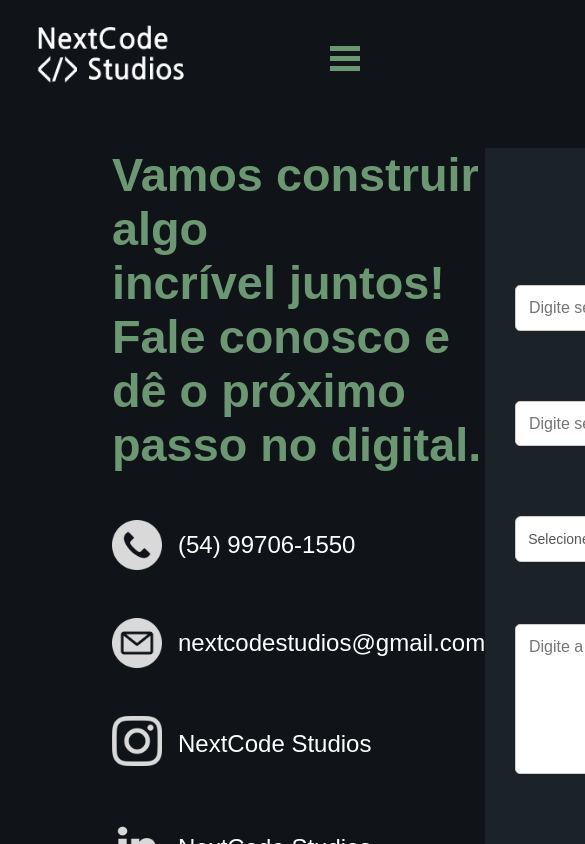
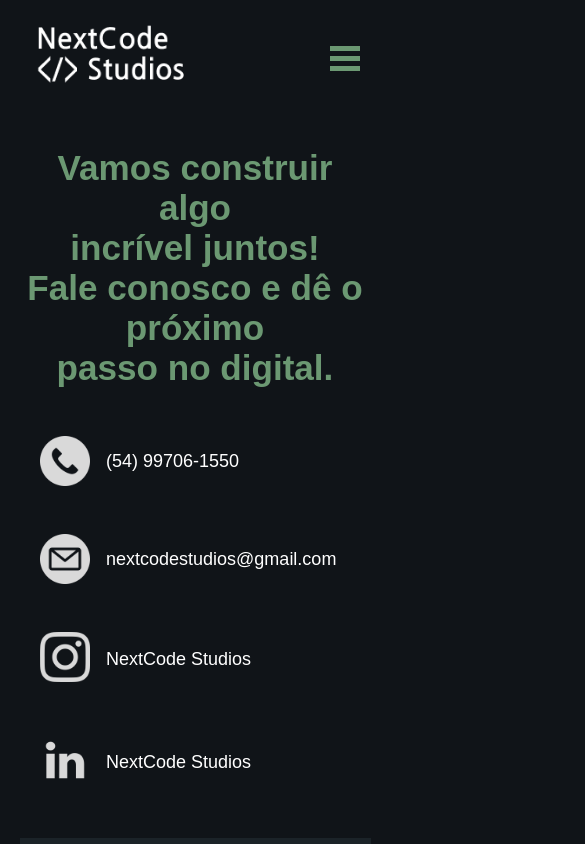
Before and after one commit to GabrielCruz187/portifolio-nextstudio, a Next.js app in the folder portfolio/: page /contato in a window 390 px wide. Shown: the top 844 px of the page, 585 px wide, since content can reach past the window. Built offline with nearby package versions, Linux system fonts and the light colour scheme.

Commit message:
Finalização do portfolio

```diff
--- a/portfolio/next.config.ts
+++ b/portfolio/next.config.ts
@@ -1,8 +1,11 @@
-import type { NextConfig } from "next";
+import type { NextConfig } from 'next';
 
 const nextConfig: NextConfig = {
-  /* config options here */
   reactStrictMode: true,
+  i18n: {
+    locales: ['pt-BR', 'en'],
+    defaultLocale: 'pt-BR',
+  },
 };
 
 export default nextConfig;
--- a/portfolio/src/pages/_app.tsx
+++ b/portfolio/src/pages/_app.tsx
@@ -1,12 +1,21 @@
-import type { AppProps } from 'next/app';
+import { AppProps } from 'next/app';
 import Layout from '@/components/Layout';
 import '@/styles/globals.css';
+import { useRouter } from 'next/router';
+import Head from 'next/head';
 
 function MyApp({ Component, pageProps }: AppProps) {
+  const { locale } = useRouter();
+
   return (
-    <Layout>
-      <Component {...pageProps} />
-    </Layout>
+    <>
+      <Head>
+        <html lang={locale || 'pt-BR'} />
+      </Head>
+      <Layout>
+        <Component {...pageProps} />
+      </Layout>
+    </>
   );
 }
 
--- a/portfolio/src/pages/contato.tsx
+++ b/portfolio/src/pages/contato.tsx
@@ -32,6 +32,9 @@
                 passo no digital.
             </h3>
         </div>
+
+        {/* Agrupando Chamada e Email */}
+        <div className="ContatoInfo">
             <div className="Chamada">
                 <img src="phone-call.png" alt="Ícone de chamada" className="IconeContato" />
                 <p className="TextoContato">(54) 99706-1550</p>
@@ -40,6 +43,10 @@
                 <img src="email.png" alt="Ícone de Email" className="IconeContato" />
                 <p className="TextoContato">nextcodestudios@gmail.com</p>
             </div>
+        </div>
+
+        {/* Agrupando Instagram e LinkedIn */}
+        <div className="RedesSociais">
             <div className="Instagram">
                 <a href="https://www.instagram.com/eduardo_menegazzo_/" target="_blank" rel="noopener noreferrer">
                     <img src="/instagram.png" alt="Instagram" className="IconeContato" />
@@ -51,6 +58,7 @@
                     <img src="/linkedin.png" alt="LinkedIn" className="IconeContato" />
                 </a>
                 <p className="TextoContato">NextCode Studios</p>
+            </div>
         </div>
     </div>
 
@@ -164,7 +172,7 @@
                                 placeholder="Digite a sua mensagem para nós"
                             />
                         </div>
-                        <button type="submit">Enviar</button>
+                        <button type="submit" className="BotaoContato">Enviar</button>
                     </form>
                 </div>
             </div>
--- a/portfolio/src/styles/SobreNos.css
+++ b/portfolio/src/styles/SobreNos.css
@@ -105,7 +105,7 @@
     }
 
     .TituloSobreNos {
-        margin-left: 0rem;
+        margin-left: 20px;
         font-size: 30px;
     }
 
@@ -113,8 +113,8 @@
         margin-left: 0rem;
         font-size: 20px;
         margin-top: 2rem;
-        margin-left: 20px;
-        margin-right: 20px;
+        margin-left: 15px;
+        margin-right: 15px;
     }
 
     .macbook img {
--- a/portfolio/src/styles/contato.css
+++ b/portfolio/src/styles/contato.css
@@ -153,3 +153,129 @@
     color: white;
     cursor: pointer;
 }
+
+.BotaoContato {
+    background-color: #094D29;
+    color: white;
+    padding: 15px 35px;
+    border: none;
+    border-radius: 5px;
+    font-size: 16px;
+    cursor: pointer;
+    transition: background-color 0.3s;
+    white-space: nowrap;
+}
+
+.BotaoContato:hover {
+    background-color: #083F22;
+}
+
+@media (max-width: 1280px) {
+    .TituloContato {
+        margin-left: 5.5rem;
+    }
+
+    .FormularioContato {
+        text-align: center;
+        width: 600px;
+        height: 760px;
+        margin-right: 5rem;
+    }
+
+    .Chamada, .Email, .Instagram, .Linkedin {
+        margin-left: 5.5rem;
+    }
+}
+
+@media (max-width: 1080px) {
+    .Contato {
+        display: flex;
+        flex-direction: column;
+        align-items: center;
+    }
+
+    .TituloContato {
+        text-align: center;
+        margin-left: 0rem;
+    }
+
+    .FormularioContato {
+        text-align: center;
+        width: 90%;
+        margin: 2rem auto;
+        height: auto;
+    }
+
+    .ContatoInfo, .RedesSociais {
+        display: flex;
+        flex-direction: column;
+        align-items: center;
+        justify-content: center;
+    }
+
+    .ContatoInfo, .RedesSociais {
+        flex-direction: row;
+    }
+
+    .Chamada, .Email, .Instagram, .Linkedin {
+        margin-left: 2rem;
+    }
+}
+
+@media (max-width: 510px) {
+    .TituloContato {
+        font-size: 30px;
+        margin-bottom: 3rem;
+        margin-left: 20px;
+        margin-right: 20px;
+    }
+
+    .ContatoInfo, .RedesSociais {
+        flex-direction: column;
+        align-items: flex-start;
+        margin-left: 40px;
+    }
+
+    .Chamada, .Email, .Instagram, .Linkedin {
+        margin-left: 0rem;
+        font-size: 18px;
+    }
+
+    .FormularioContato {
+        margin-top: 0rem;
+    }
+
+    .TituloForm {
+        color: #6B9872;
+        font-size: 30px;
+        margin-bottom: 2rem;
+    }
+
+    .CampoFormulario input, .CampoFormulario textarea {
+        width: 100%;
+        padding: 0.8rem;
+        font-size: 1rem;
+        border: 1px solid #ccc;
+        border-radius: 5px;
+        margin-bottom: 0.5rem;
+    }
+
+    .CampoFormulario textarea {
+        min-height: 150px;
+    }
+
+    .FormularioContato .CampoFormulario:nth-child(1),
+    .FormularioContato .CampoFormulario:nth-child(2) {
+        width: calc(100% - 1rem);
+    }
+
+    .FormularioContato .CampoFormulario:nth-child(3),
+    .FormularioContato .CampoFormulario:nth-child(4) {
+        width: calc(100% - 1rem);
+    }
+
+    .FormularioContato .CampoFormulario:nth-child(5),
+    .FormularioContato .CampoFormulario:nth-child(6) {
+        width: calc(100% - 1rem);
+    }
+}
--- a/portfolio/src/styles/inicio.css
+++ b/portfolio/src/styles/inicio.css
@@ -77,7 +77,7 @@
 @media (max-width: 835px) {
     .inicio {
         gap: 0px;
-        margin-left: 0rem;
+        margin-left: 20px;
     }
 
     .titulo-inicio {
--- a/portfolio/src/styles/portfolio.css
+++ b/portfolio/src/styles/portfolio.css
@@ -74,6 +74,7 @@
 @media (max-width: 510px) {
     .TituloPortfolio {
         font-size: 30px;
+        margin-bottom: 1rem;
     }
 
     .TextoPortfolio {
@@ -81,6 +82,10 @@
         margin-left: 20px;
         margin-right: 20px;
         margin-bottom: 2rem;
+    }
+
+    .TituloContainer p {
+        margin-bottom: 1rem;
     }
 
     .projeto-imagem {
```
Also changed, not shown: portfolio/src/components/QuemSomos.tsx (+14 -5 lines), portfolio/src/components/SobreNos.tsx (+10 -8 lines), portfolio/src/styles/QuemSomos.css (+7 -4 lines). Lines whose indentation alone changed are shown as unchanged.
